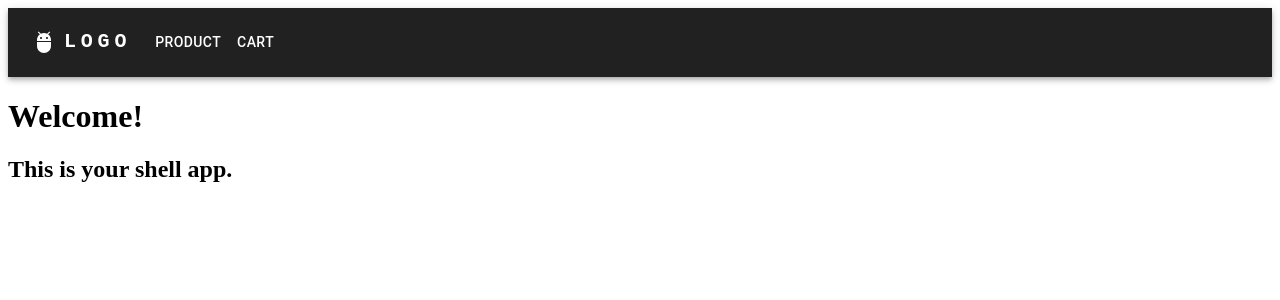
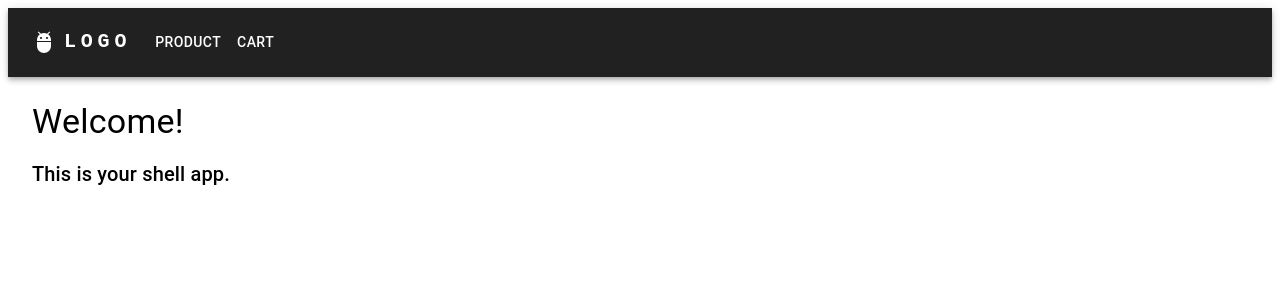
Before and after one commit to Module-Federation-Project/shell, a React app: page / in a window 1280 px wide. Shown: the top 300 px of the page. Built offline with nearby package versions, Linux system fonts and the light colour scheme.

Commit message:
container style fixed

```diff
--- a/components/Homepage/Homepage.css
+++ /dev/null
@@ -1,3 +0,0 @@
-.container {
-  justify-content: center;
-}
--- a/components/Homepage/Homepage.js
+++ b/components/Homepage/Homepage.js
@@ -1,10 +1,13 @@
 import React from 'react';
+import Typography from '@mui/material/Typography';
 
 const Homepage = () => {
   return (
     <div className="container">
-      <h1>Welcome!</h1>
-      <h2>This is your shell app.</h2>
+      <Typography mb={2} variant="h4">
+        Welcome!
+      </Typography>
+      <Typography variant="h6">This is your shell app.</Typography>
     </div>
   );
 };
--- a/src/App.css
+++ b/src/App.css
@@ -1,8 +1,3 @@
-.shell-app {
-  margin: 5px;
-  text-align: center;
-  background: #fff3e0;
-  border: 1px dashed #ffb74d;
-  border-radius: 5px;
-  color: #ffb74d;
+.main-container {
+  margin: 24px;
 }
--- a/src/App.js
+++ b/src/App.js
@@ -12,6 +12,7 @@ const CartApp = React.lazy(() => import('cart/App'));
 const App = () => (
   <BrowserRouter>
     <Navbar />
+    <div className="main-container">
       <Suspense fallback={<div>Loading...</div>}>
         <Routes>
           <Route path="/" element={<Homepage />} />
@@ -19,6 +20,7 @@ const App = () => (
           <Route path="/cart" element={<CartApp />} />
         </Routes>
       </Suspense>
+    </div>
   </BrowserRouter>
 );
 export default App;
```
Lines whose indentation alone changed are shown as unchanged.
